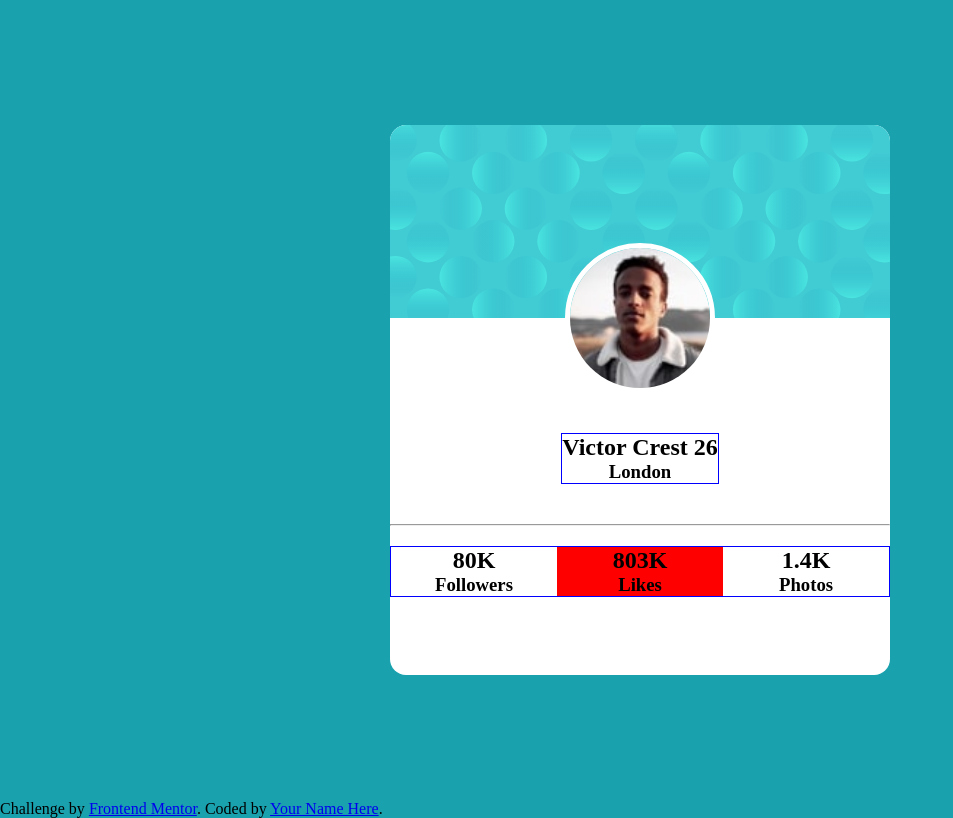
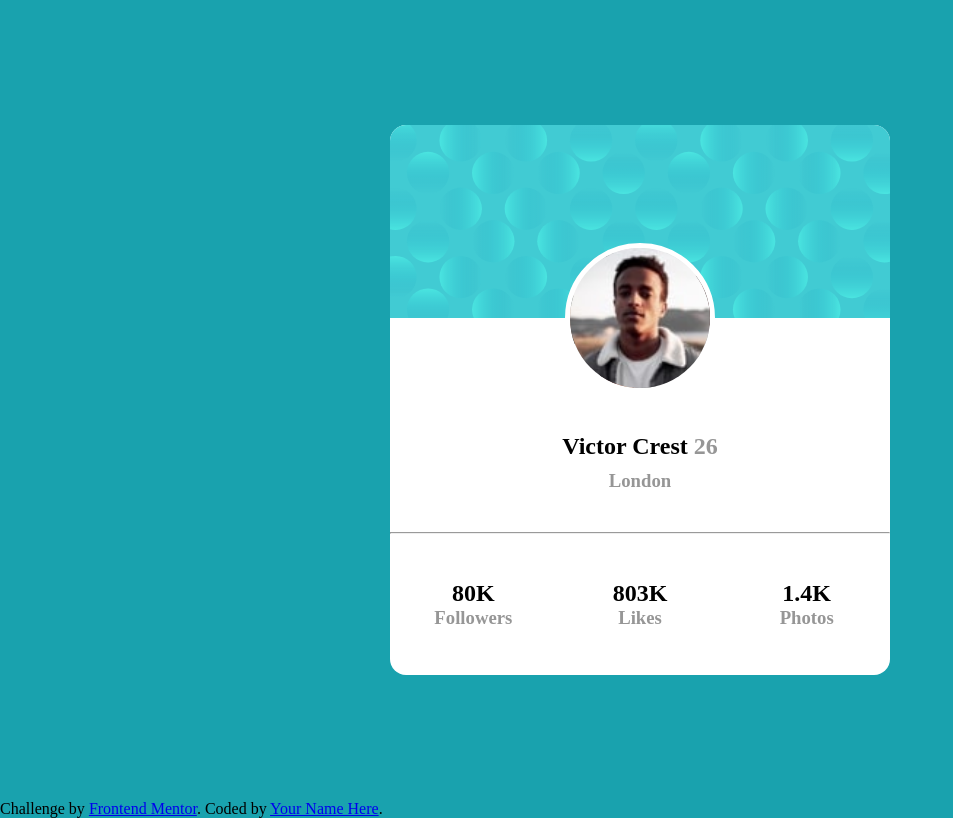
Before and after one commit to Akrata/profile-card-component-main, a plain HTML site: page index.html in a window 1280 px wide. Shown: the whole page, without its empty margins (0-953 px from the left). Drawn offline with Linux system fonts and the light colour scheme.

Commit message:
tercer commit

```diff
--- a/index.html
+++ b/index.html
@@ -18,22 +18,22 @@
     <div class="card-pattern"></div>
     <img class="card-image" src="images/image-victor.jpg" alt="">
     <div class="card-user">
-      <h2>Victor Crest 26</h2>
-      <h3>London</h3>
+      <h2>Victor Crest <span>26</span></h2>
+      <h3 class="hola">London</h3>
     </div>
     <hr>
     <div class="card-social">
       <div class="card-social-followers">
         <h2>80K</h2>
-        <h3>Followers</h3>
+        <h3 class="grey">Followers</h3>
       </div>
       <div class="card-social-likes">
         <h2>803K</h2>
-        <h3>Likes</h3>
+        <h3 class="grey">Likes</h3>
       </div>
       <div class="card-social-photos">
         <h2>1.4K</h2>
-        <h3>Photos</h3>
+        <h3 class="grey">Photos</h3>
       </div>
     </div>
   </div>
--- a/style.css
+++ b/style.css
@@ -45,12 +45,22 @@ main{
 }
 
 .card-user{
-    border: solid 1px blue;
+    /* border: solid 1px blue; */
     text-align: center;
     justify-content: center;
     align-items: center;
     margin: 40px;
 }
+.card-user h2 span{
+    color:hsl(0, 0%, 59%)
+}
+.card-user h3{
+    margin-top: 10px;
+    color:hsl(0, 0%, 59%);
+
+
+}
+
 hr{
     background-color: #EAEAEA;
     min-height: 2px;
@@ -63,12 +73,16 @@ hr{
     width: 100%;
     display: grid;
     grid-template-columns: 1fr 1fr 1fr;
-    border: solid 1px blue;
+    /* border: solid 1px blue; */
     text-align: center;
-    margin: 20px;
+    margin: auto;
 
 }
 
 .card-social-likes{
-    background: red;
+    /* background: red; */
 }
+
+.grey{
+    color: hsl(0, 0%, 59%);
+}
```
